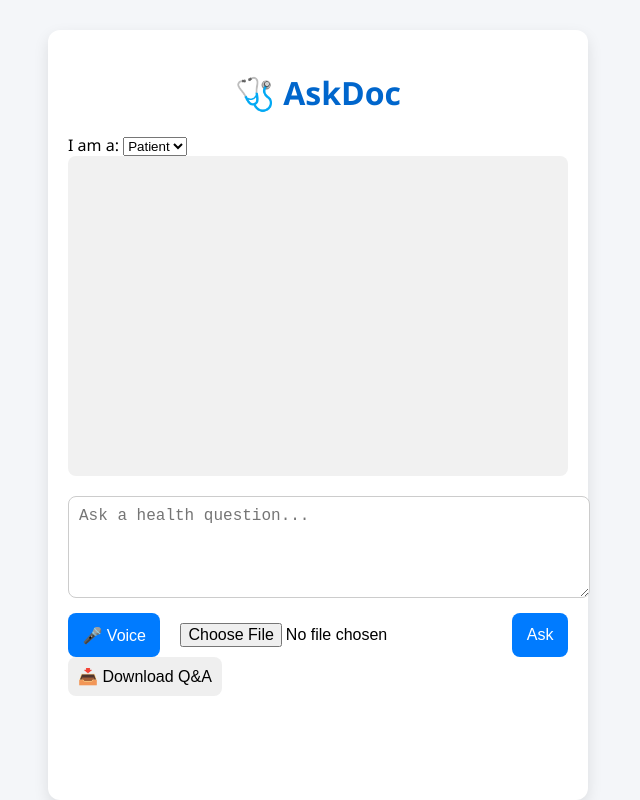
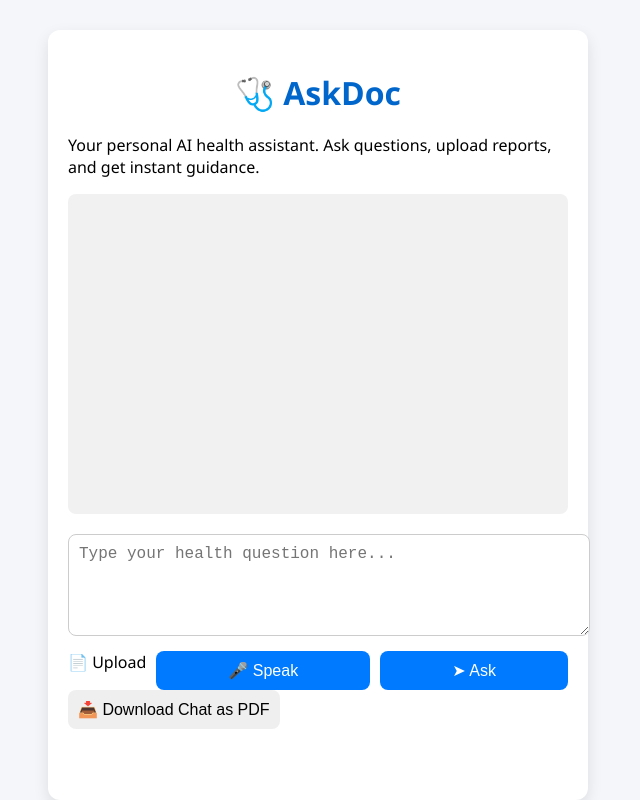
Before and after one commit to hema2317/askdoc, a Flask app: page / in a window 1280 px wide. Shown: the whole page, without its empty margins (322-962 px from the left). Run offline with Flask 2, Linux system fonts and the light colour scheme; data that the repository does not hold is empty.

Commit message:
Update index.html

```diff
--- a/templates/index.html
+++ b/templates/index.html
@@ -2,35 +2,34 @@
 <html lang="en">
 <head>
   <meta charset="UTF-8" />
+  <title>AskDoc - AI Health Assistant</title>
   <meta name="viewport" content="width=device-width, initial-scale=1.0" />
-  <title>AskDoc</title>
   <link rel="stylesheet" href="/static/style.css" />
+  <link href="https://fonts.googleapis.com/css2?family=Inter:wght@400;600&display=swap" rel="stylesheet">
 </head>
 <body>
   <div class="chat-container">
-    <h1>🩺 AskDoc</h1>
-
-    <div class="profile-section">
-      <label for="userRole">I am a:</label>
-      <select id="userRole">
-        <option value="patient">Patient</option>
-        <option value="doctor">Doctor</option>
-      </select>
-    </div>
+    <header>
+      <h1>🩺 AskDoc</h1>
+      <p>Your personal AI health assistant. Ask questions, upload reports, and get instant guidance.</p>
+    </header>
 
     <div id="chatLog" class="chat-log"></div>
 
     <form id="askForm">
-      <textarea id="query" placeholder="Ask a health question..." required></textarea>
+      <textarea id="query" placeholder="Type your health question here..." rows="3"></textarea>
       <div class="controls">
-        <button type="button" onclick="startListening()">🎤 Voice</button>
-        <input type="file" id="file" />
-        <button type="submit">Ask</button>
+        <label class="file-upload">
+          📄 Upload
+          <input type="file" id="file" hidden />
+        </label>
+        <button type="button" onclick="startListening()">🎤 Speak</button>
+        <button type="submit" class="ask-btn">➤ Ask</button>
       </div>
     </form>
 
-    <div class="actions">
-      <button onclick="downloadPDF()">📥 Download Q&A</button>
+    <div class="download-wrapper">
+      <button onclick="downloadPDF()" class="download-btn">📥 Download Chat as PDF</button>
     </div>
   </div>
 
```
